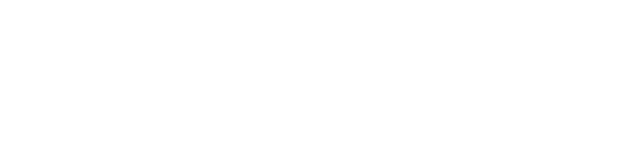
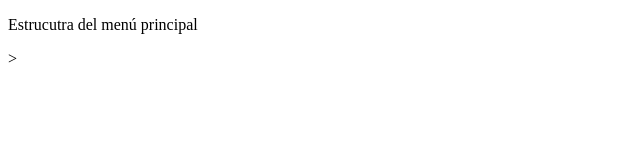
Before and after one commit to XiCesar83/VIERNES-3-5-2024, a plain HTML site: page index.html in a window 1280 px wide. Shown: the whole page, without its empty margins (0-640 px from the left). Drawn offline with Linux system fonts and the light colour scheme.

Commit message:
index.html

```diff
--- a/index.html
+++ b/index.html
@@ -6,6 +6,8 @@
     <title>Document</title>
 </head>
 <body>
-
+    <p>
+        Estrucutra del menú principal
+    </p>>
 </body>
 </html>
```
